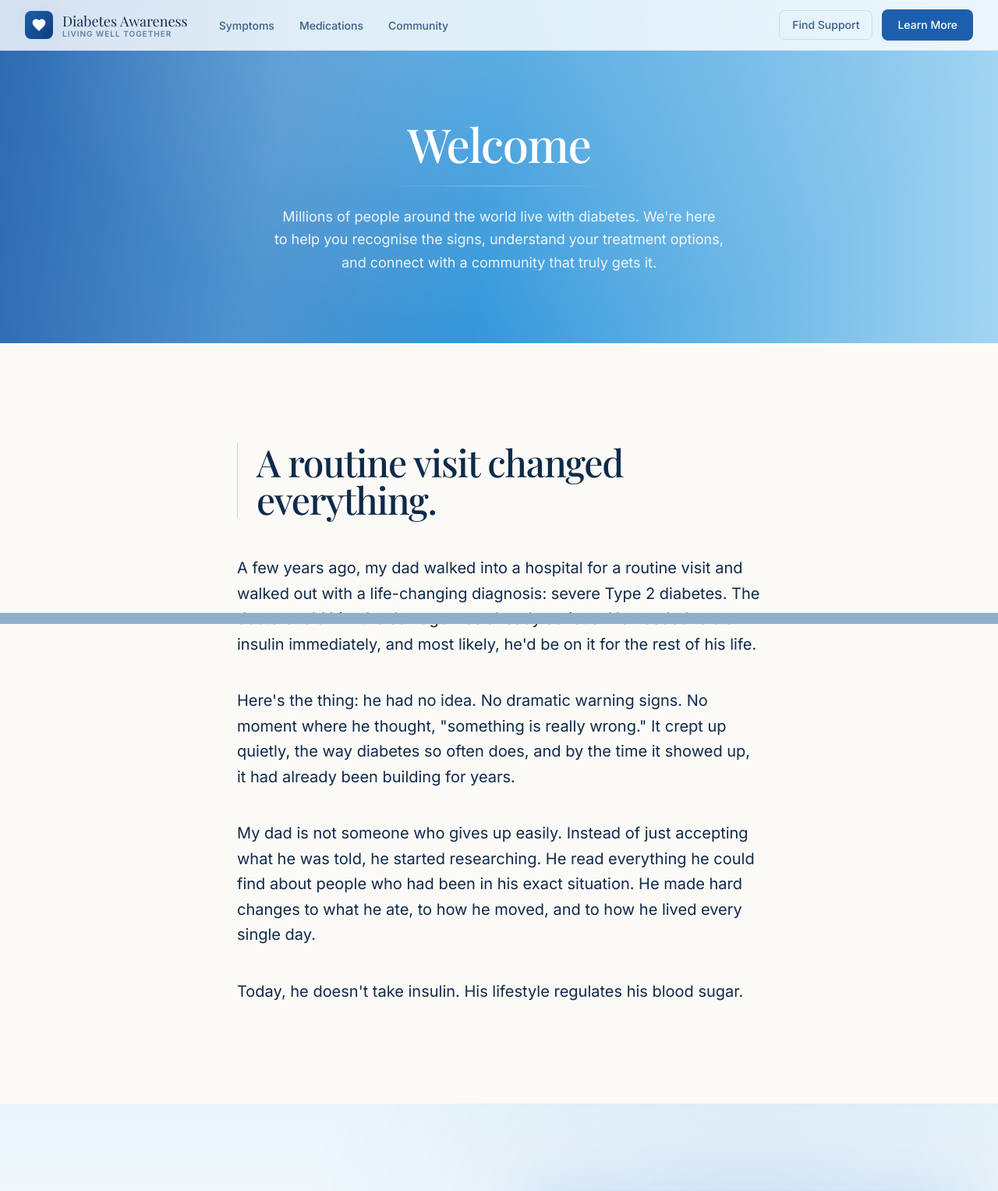
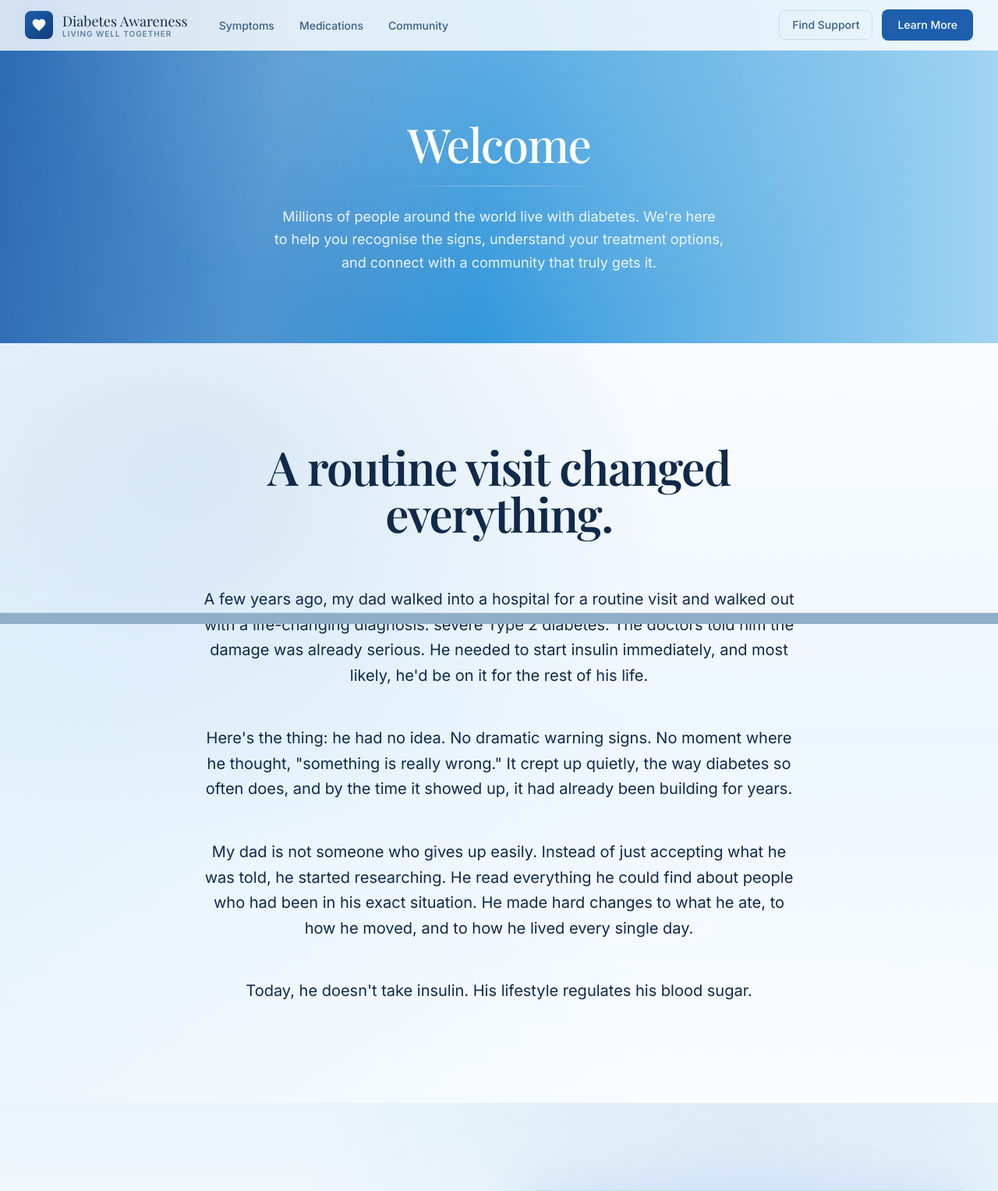
Before and after one commit to AlexDaPiggie/Diabetes_Campaign_WebApp_Ongoing, a FastAPI app: page / in a window 1280 px wide. Shown: the top 1527 px of the page at 78% size. Run offline with FastAPI, Linux system fonts and the light colour scheme; some libraries are stand-ins or nearby versions.

Commit message:
feat: refactor personal story template to centered layout

```diff
--- a/templates/index.html
+++ b/templates/index.html
@@ -52,21 +52,18 @@
   </div>
 </section>
 
-<!-- PERSONAL STORY (EDITORIAL) -->
-<section class="personal-story--editorial relative py-24 lg:py-32 overflow-hidden" aria-label="Personal story">
+<!-- PERSONAL STORY -->
+<section class="personal-story relative py-24 lg:py-32 overflow-hidden" aria-label="Personal story">
   <div class="max-w-7xl mx-auto px-6 lg:px-8">
-    <div class="personal-story__container max-w-2xl mx-auto">
+    <div class="max-w-4xl mx-auto text-center">
 
-      <!-- Intro Hook with Vertical Accent Rule -->
-      <div class="flex gap-6 mb-12 reveal" data-reveal-delay="100">
-        <div class="personal-story__accent-rule w-px bg-ink/20 shrink-0"></div>
-        <h2 class="personal-story__intro font-display text-4xl sm:text-5xl font-medium text-ink leading-tight tracking-tight">
-          A routine visit changed everything.
-        </h2>
-      </div>
+      <!-- Heading -->
+      <h2 class="font-display text-5xl sm:text-6xl font-bold text-ink leading-tight tracking-tight mb-16 reveal" data-reveal-delay="100">
+        A routine visit changed everything.
+      </h2>
 
       <!-- Narrative Paragraphs with Staggered Fade -->
-      <div class="personal-story__body space-y-10">
+      <div class="personal-story__body space-y-12 max-w-3xl mx-auto">
         {% for paragraph in personal_story.paragraphs %}
         <p class="personal-story__paragraph reveal text-xl text-ink leading-relaxed"
            style="transition-delay: {{ 0.2 + (loop.index0 * 0.15) }}s">
```
